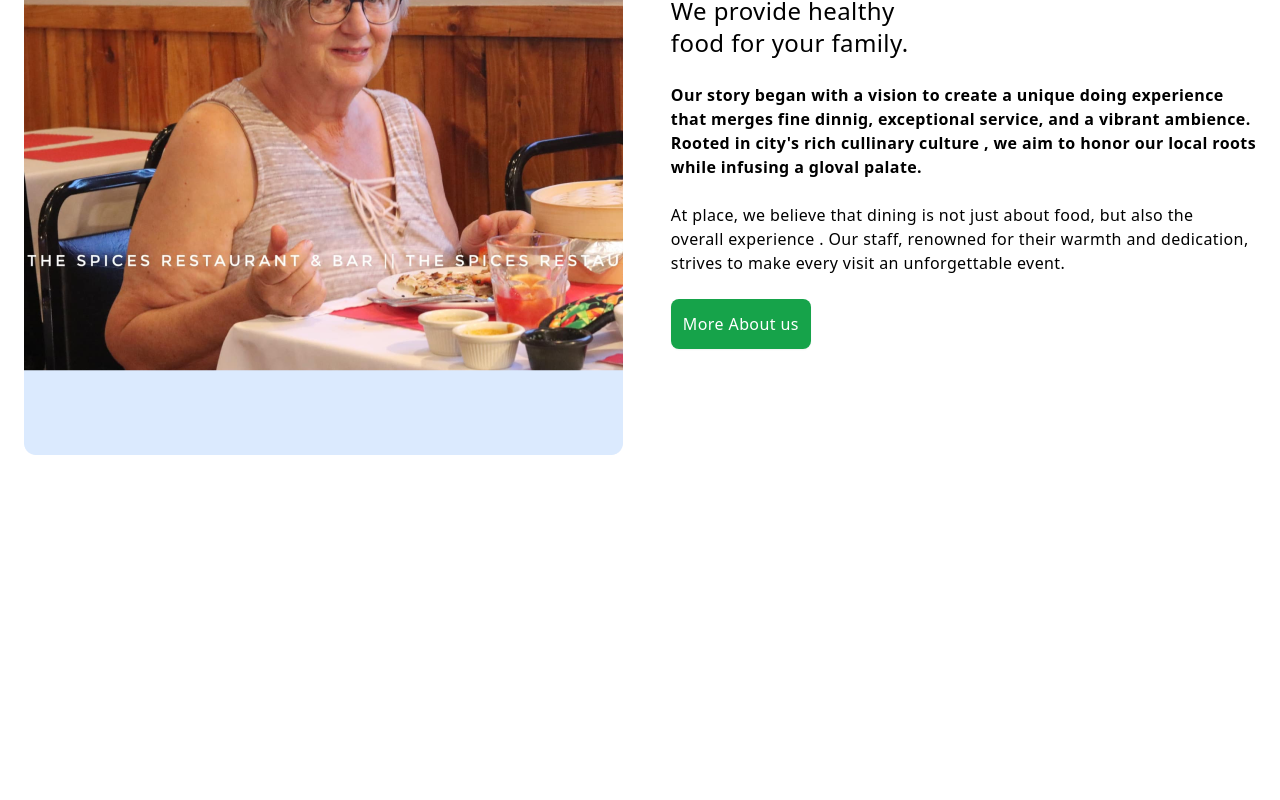
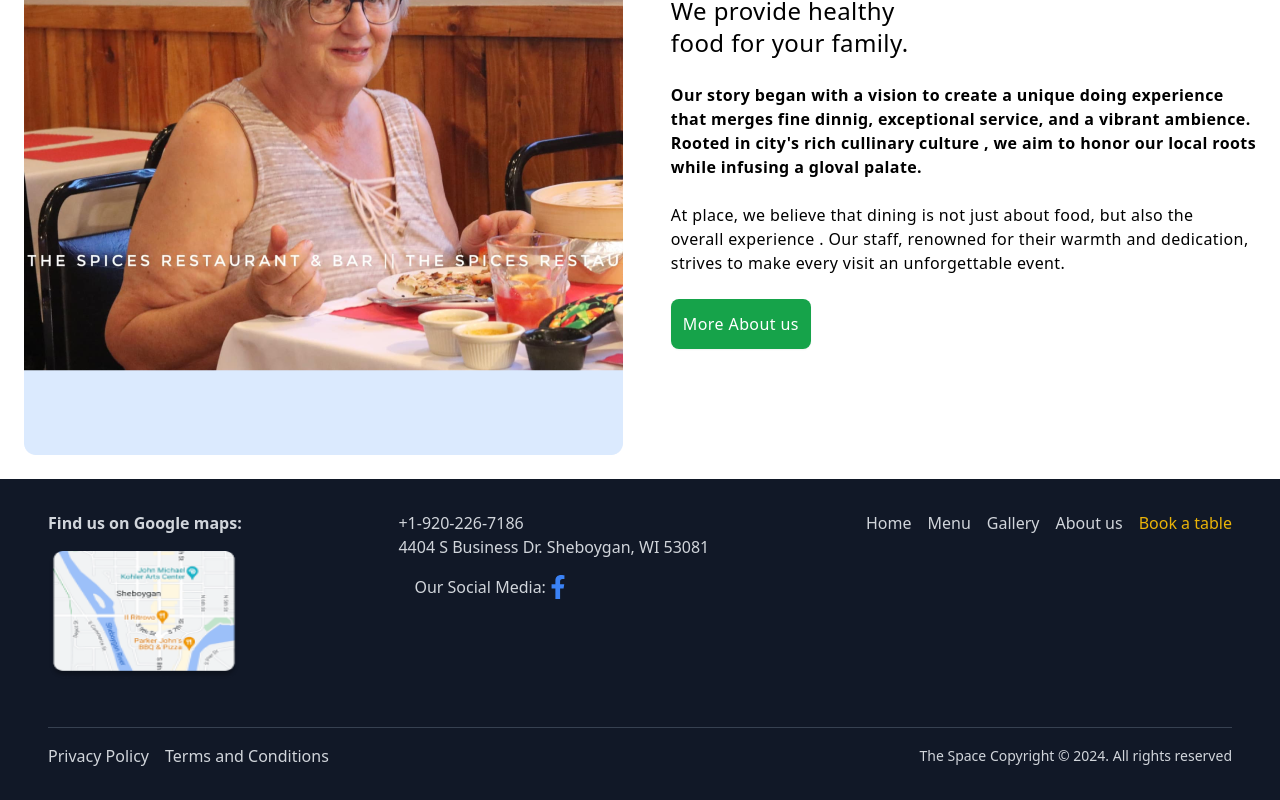
Before and after one commit to AmanCH3/restaurant_frontend, a React (Vite) app in the folder frontend/: page / in a window 1280 px wide. Shown: the part 4006-4806 px from the top of the page. Before the commit the page ends 4485 px from the top, so only its background shows below. Built offline with nearby package versions, Linux system fonts and the light colour scheme.

Commit message:
feat : Footer

```diff
--- a/frontend/package.json
+++ b/frontend/package.json
@@ -12,7 +12,8 @@
   "dependencies": {
     "@heroicons/react": "^2.1.5",
     "react": "^18.3.1",
-    "react-dom": "^18.3.1"
+    "react-dom": "^18.3.1",
+    "react-icons": "^5.3.0"
   },
   "devDependencies": {
     "@eslint/js": "^9.9.0",
--- a/frontend/src/App.jsx
+++ b/frontend/src/App.jsx
@@ -7,6 +7,7 @@ import Offer from "./components/offer";
 import TableSection from "./components/tablesection";
 import Banner from "./components/banner";
 import Services from "./components/service";
+import Footer from "./components/footer";
 function App() {
 
   return (
@@ -21,6 +22,7 @@ function App() {
       <TableSection/>
       <Banner/>
       <Services/>
+      <Footer/>
        </div>
 
   ) ;
--- /dev/null
+++ b/frontend/src/components/footer.jsx
@@ -0,0 +1,51 @@
+import React from 'react';
+import GoogleMap from "../assets/googlemap.png";
+import { FaFacebookF } from 'react-icons/fa';
+
+const Footer = () => {
+  return (
+    <footer className="bg-gray-900 text-gray-300 py-8 px-12">
+      <div className="container mx-auto flex justify-between items-start">
+        {/* Left Section */}
+        <div className="flex flex-col justify-center">
+          <h3 className="font-semibold">Find us on Google maps:</h3>
+          <img src={GoogleMap} alt="Google maps" className="w-48 h-32 my-4" />
+        </div>
+          <div className='flex flex-col justify-center items-start'>
+
+          <p>+1-920-226-7186</p>
+          <p>4404 S Business Dr. Sheboygan, WI 53081</p>
+          <div className='flex flex-row mt-4 px-4'>
+
+          <p className=" ">Our Social Media:</p>
+            <a href="https://facebook.com" target="_blank" rel="noopener noreferrer" className="text-blue-500">
+              <FaFacebookF size={24} />
+            </a>
+          </div>
+          </div>
+
+
+
+        {/* Right Section */}
+        <div className="flex flex-row text-right gap-4">
+          <a href="/home" className="hover:underline">Home</a>
+          <a href="/menu" className="hover:underline">Menu</a>
+          <a href="/gallery" className="hover:underline">Gallery</a>
+          <a href="/about-us" className="hover:underline">About us</a>
+          <a href="/book-a-table" className="hover:underline text-yellow-500">Book a table</a>
+        </div>
+      </div>
+
+      {/* Bottom Section */}
+      <div className="mt-8 flex justify-between items-center border-t border-gray-700 pt-4">
+        <div className="flex space-x-4">
+          <a href="/privacy-policy" className="hover:underline">Privacy Policy</a>
+          <a href="/terms-conditions" className="hover:underline">Terms and Conditions</a>
+        </div>
+        <p className="text-sm">The Space Copyright © 2024. All rights reserved</p>
+      </div>
+    </footer>
+  );
+};
+
+export default Footer;
```
Also changed, not shown: frontend/src/assets/googlemap.png (added), 1 other file (tests, documents, lock files or other folders).
